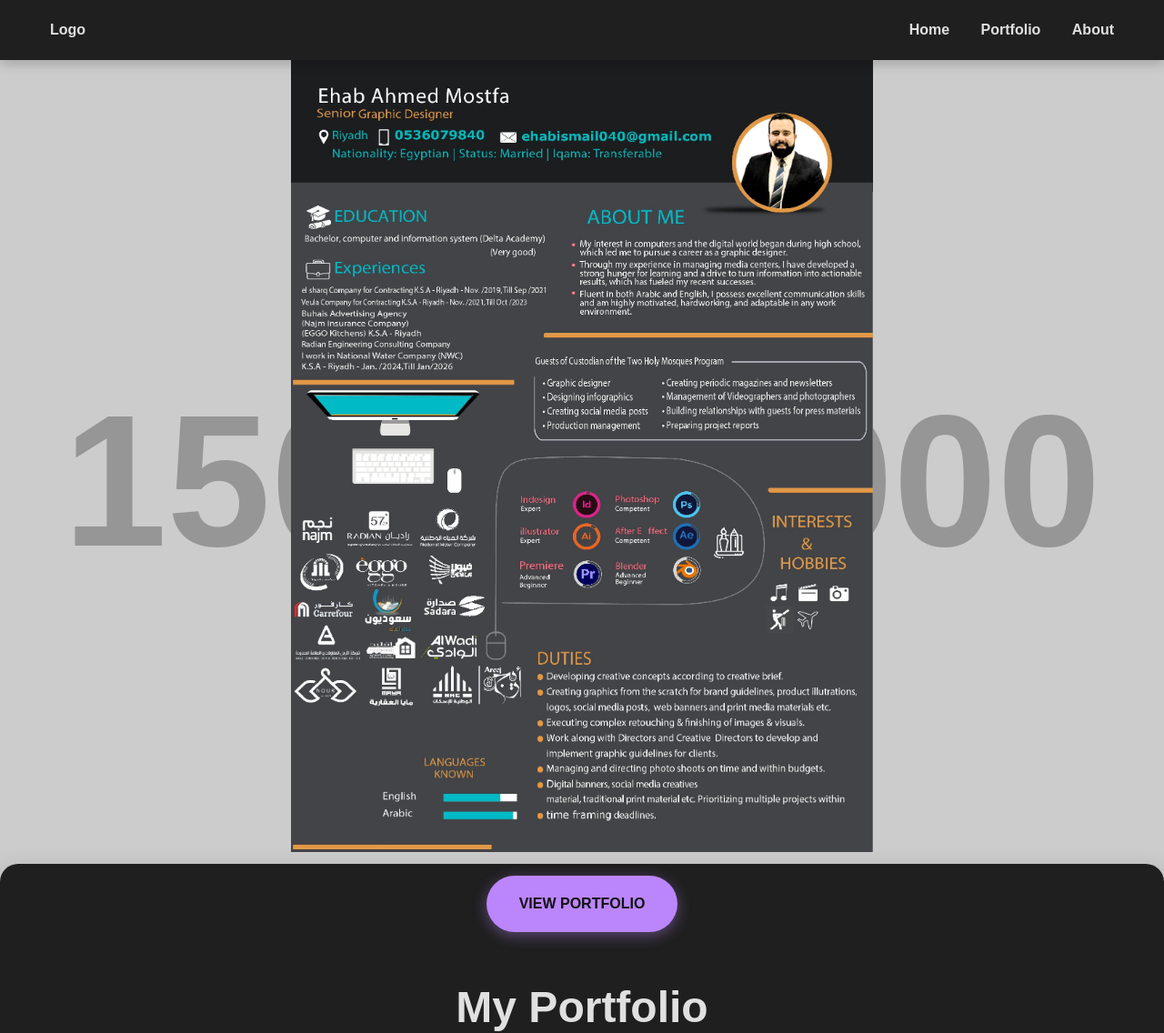
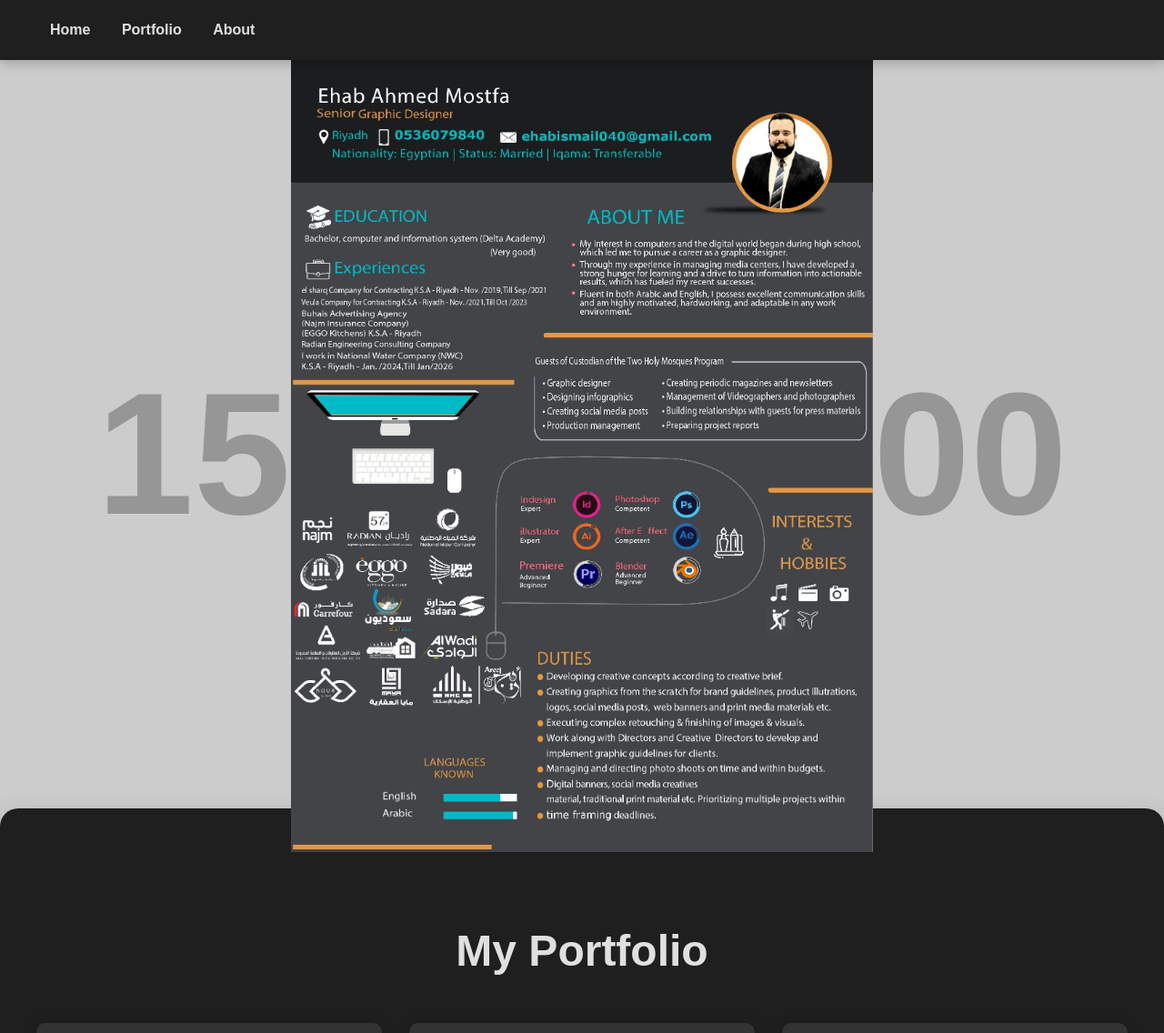
Before and after one commit to ehabismail040/ehabismail040.github.io, a plain HTML site: page index.html in a window 1280 px wide. Shown: the top 1136 px of the page at 91% size. Drawn offline with nearby package versions, Linux system fonts and the light colour scheme; placeholder pictures from the web are drawn by us; a web font is replaced by a local one.

Commit message:
Update index.html

```diff
--- a/index.html
+++ b/index.html
@@ -6,6 +6,7 @@
     <meta http-equiv="X-UA-Compatible" content="ie=edge">
     <title>Graphic Designer Portfolio</title>
     <link href="https://fonts.googleapis.com/css2?family=Proxima+Nova:wght@400;600&display=swap" rel="stylesheet">
+    <link href="https://cdn.jsdelivr.net/npm/bootstrap-icons/font/bootstrap-icons.css" rel="stylesheet">
     <style>
         /* Global Styles */
         body {
@@ -288,9 +289,6 @@
     <!-- Header -->
     <header>
         <nav>
-            <div class="logo">
-                <a href="#">Logo</a>
-            </div>
             <div class="menu">
                 <a href="#">Home</a>
                 <a href="#portfolio">Portfolio</a>
@@ -303,7 +301,6 @@
     <section class="hero">
         <img src="gallery/00.jpg" alt="Image description" style="max-width: 50%; height: 100%;" />
         <br>
-        <a href="#portfolio">View Portfolio</a>
     </section>
 <br>
     <!-- Portfolio Section -->
```
